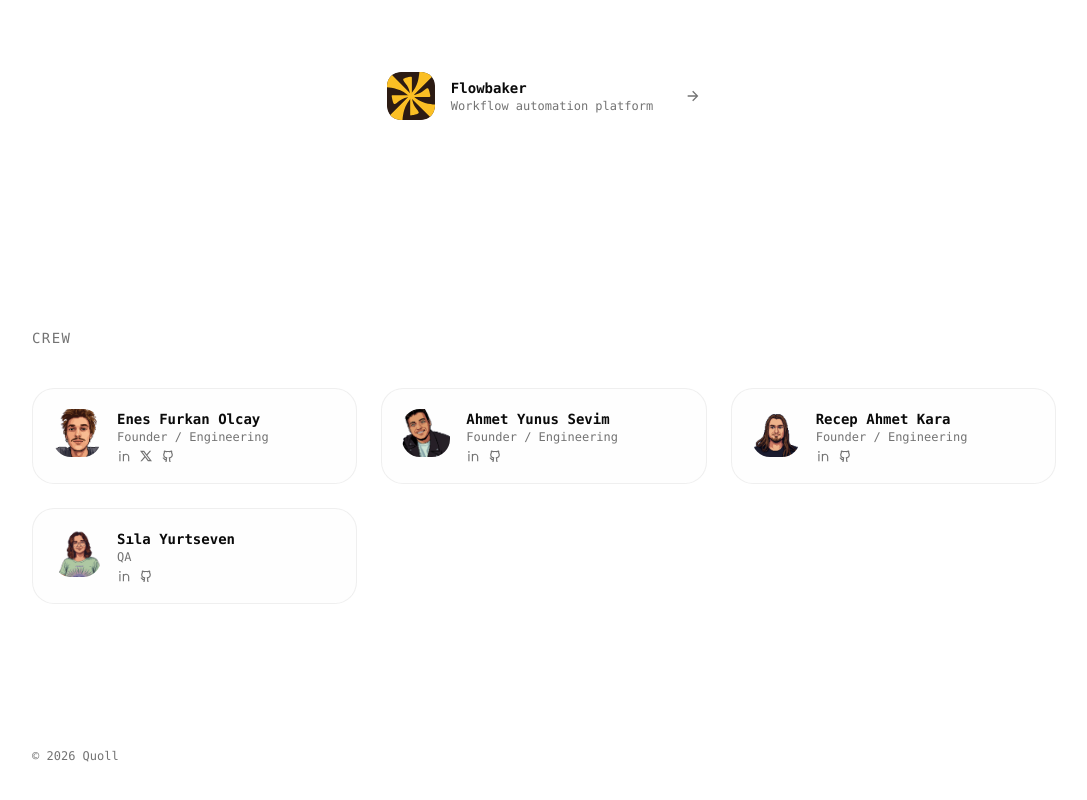
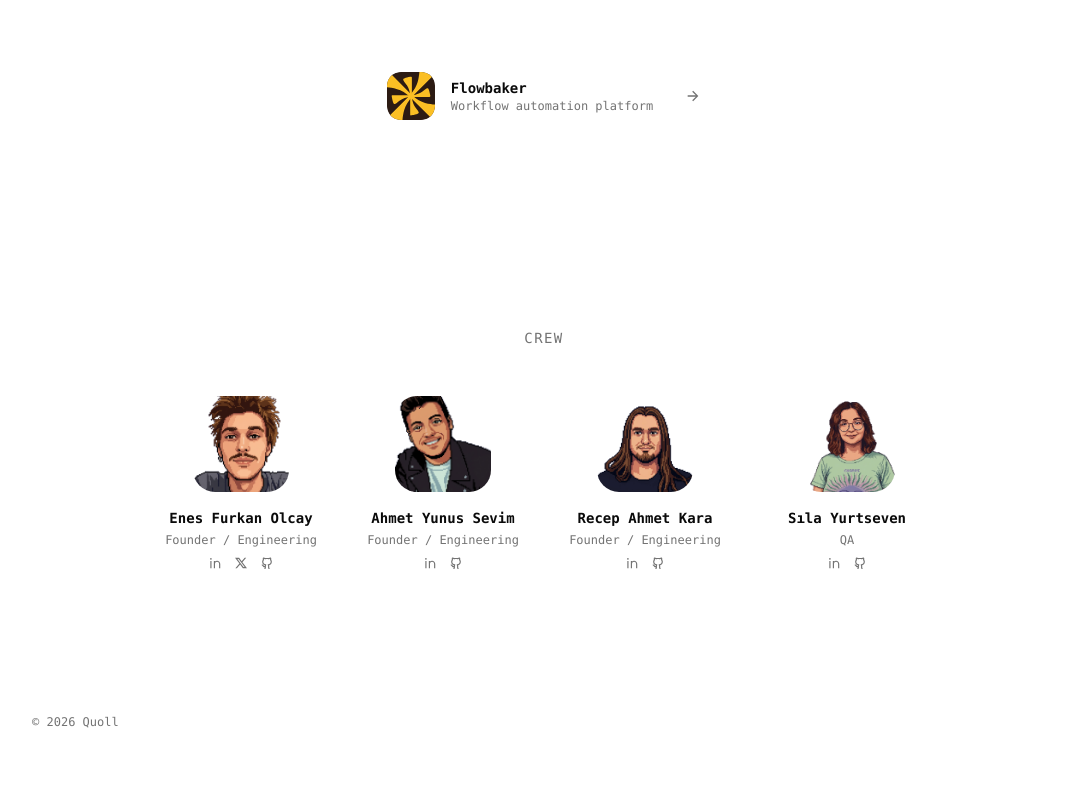
Before and after one commit to xis/quoll-website, a React (Vite) app: page / in a window 1280 px wide. Shown: the part 424-1224 px from the top of the page, without its empty margins (96-1183 px from the left). After the commit the page ends 1202 px from the top, so only its background shows below. Built offline with nearby package versions, Linux system fonts and the light colour scheme.

Commit message:
refactor: update Team component layout and styling for improved presentation

```diff
--- a/src/App.tsx
+++ b/src/App.tsx
@@ -59,34 +59,21 @@
 function Team() {
   return (
     <section id="team" className="px-6 py-24">
-      <div className="mx-auto max-w-5xl">
-        <h2 className="font-mono text-sm uppercase tracking-widest text-muted-foreground">
+      <div className="mx-auto max-w-3xl">
+        <h2 className="text-center font-mono text-sm uppercase tracking-widest text-muted-foreground">
           Crew
         </h2>
-        <div className="mt-10 grid gap-6 sm:grid-cols-3">
+        <div className="mt-12 grid grid-cols-2 gap-10 sm:grid-cols-4">
           {team.map((member) => (
-            <div
-              key={member.name}
-              className="flex items-start gap-4 rounded-3xl bg-accent/10 border border-border/60 p-5"
-            >
-              {"avatar" in member && member.avatar ? (
+            <div key={member.name} className="flex flex-col items-center text-center">
               <img
                 src={member.avatar}
                 alt={member.name}
-                  className="h-12 w-12 shrink-0 rounded-2xl object-cover"
+                className="h-24 w-24 rounded-3xl object-cover"
               />
-              ) : (
-                <div className="flex h-12 w-12 shrink-0 items-center justify-center rounded-2xl bg-muted font-mono text-sm font-bold">
-                  {member.name
-                    .split(" ")
-                    .map((n) => n[0])
-                    .join("")}
-                </div>
-              )}
-              <div className="font-mono">
-                <p className="text-sm font-semibold">{member.name}</p>
-                <p className="text-xs text-muted-foreground">{member.role}</p>
-                <div className="mt-1 flex gap-2">
+              <p className="mt-4 font-mono text-sm font-semibold">{member.name}</p>
+              <p className="mt-1 font-mono text-xs text-muted-foreground">{member.role}</p>
+              <div className="mt-2 flex gap-3">
                 <a
                   href={member.linkedin}
                   target="_blank"
@@ -115,7 +102,6 @@
                     <RiGithubLine className="h-3.5 w-3.5" />
                   </a>
                 )}
-                </div>
               </div>
             </div>
           ))}
```
Lines whose indentation alone changed are shown as unchanged.
